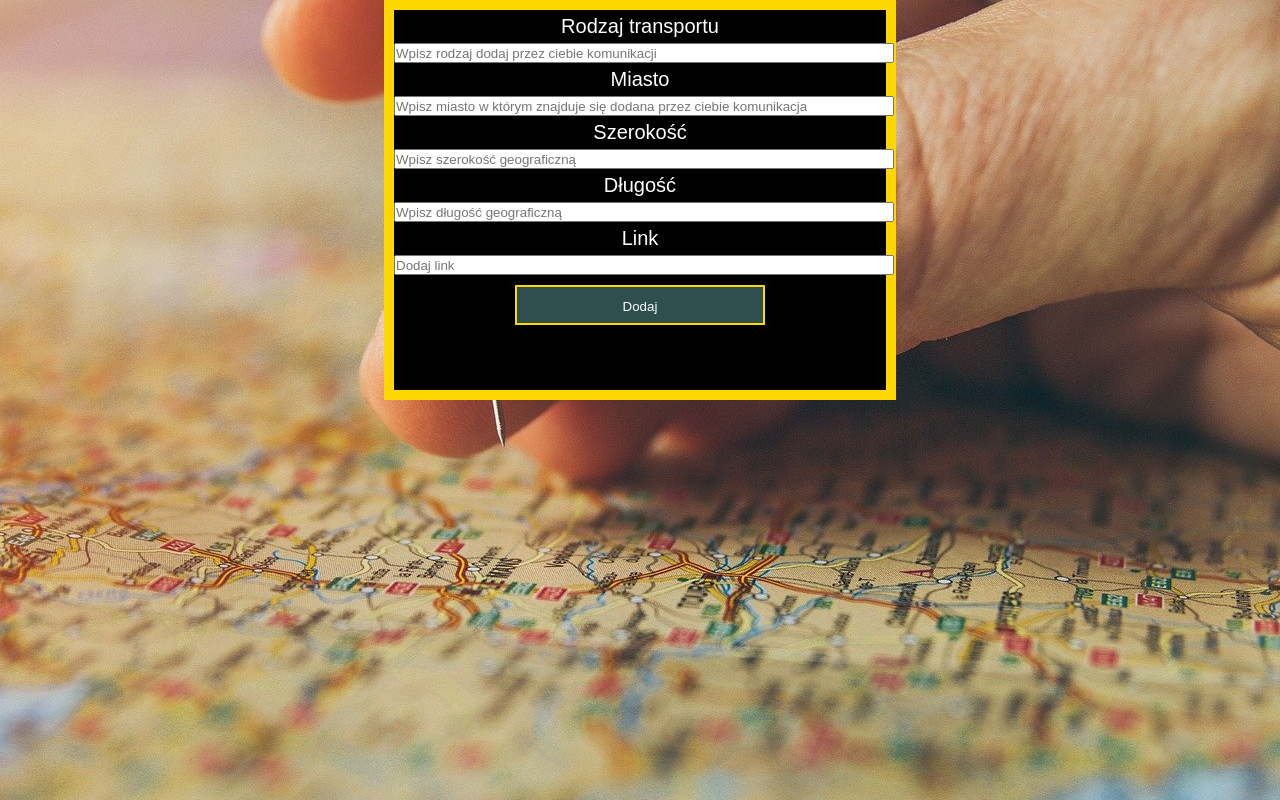
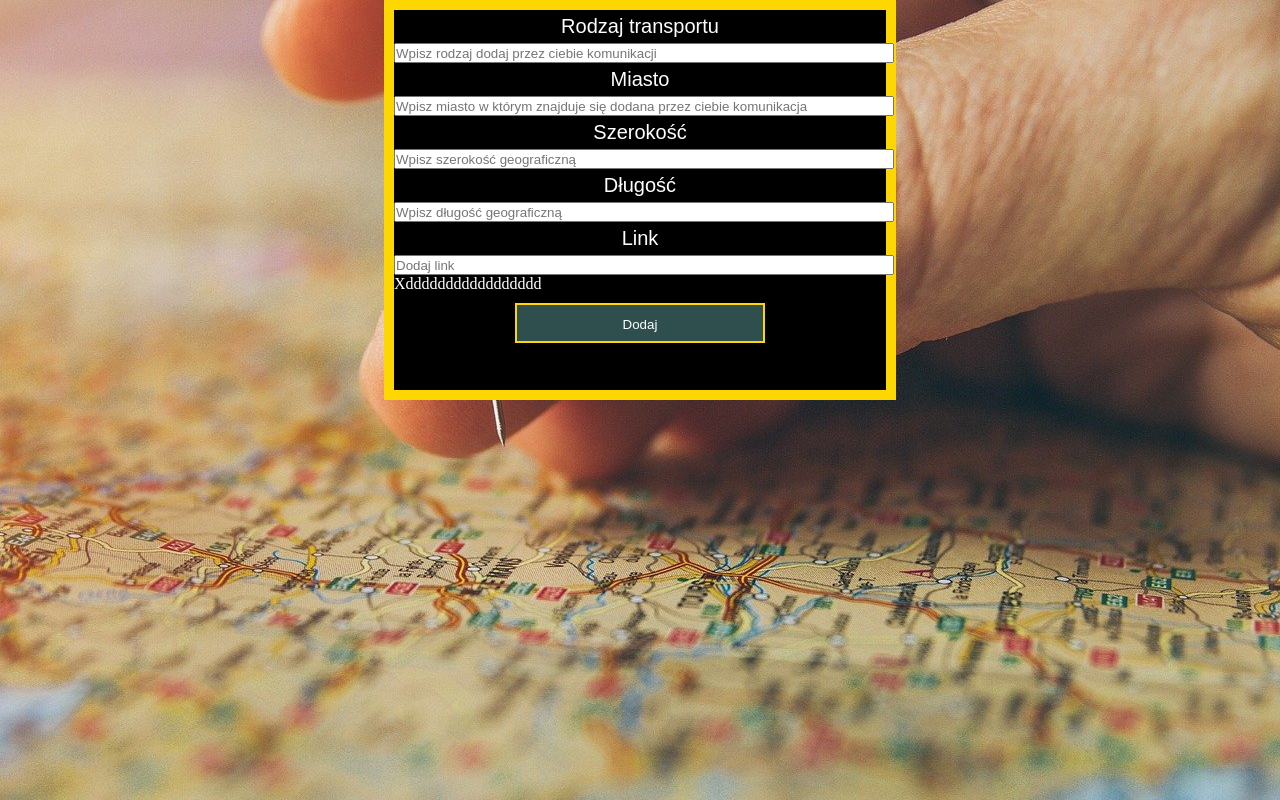
Before and after one commit to stepi2299/PSBD_project, a Flask app: page /admin_page/transport/ in a window 1280 px wide. Run offline with Flask 2, Linux system fonts and the light colour scheme.

Commit message:
Mój pierwszy commmit

```diff
--- a/app/templates/add_transport.html
+++ b/app/templates/add_transport.html
@@ -21,6 +21,7 @@
             <input type="text" placeholder="Wpisz długość geograficzną " class="language" name="language">
             <label for="link">Link</label>
             <input type="text" placeholder="Dodaj link " class="coordinates" name="coordinates">
+            <p>Xddddddddddddddddd</p>
 
             <input type="submit" class="btn" value="Dodaj">
 
```
